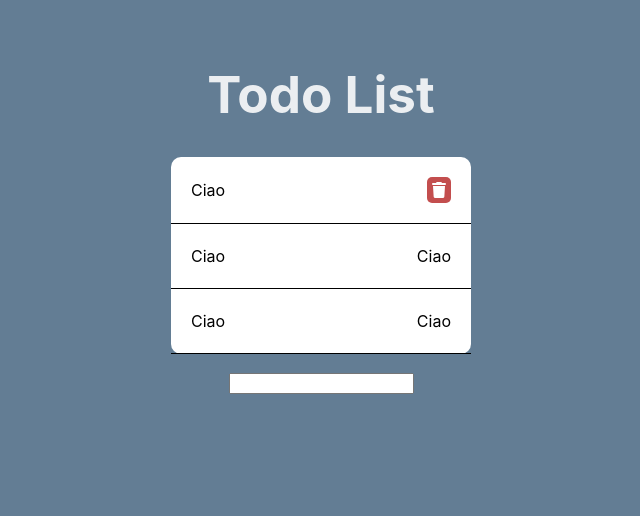
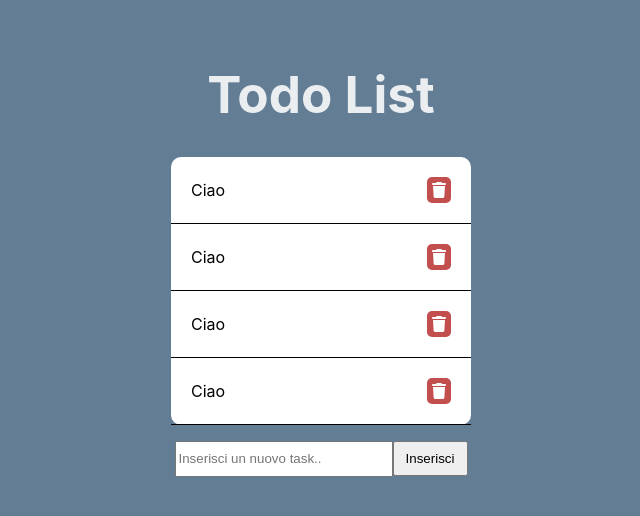
Before and after one commit to GianbaBotassi/php-todo-list-json, a Vue app: page / in a window 1280 px wide. Shown: the top 516 px of the page, without its empty margins (319-959 px from the left). Built offline with nearby package versions, Linux system fonts and the light colour scheme; no server answers.

Commit message:
Problem with axios CORS

```diff
--- a/src/App.vue
+++ b/src/App.vue
@@ -1,61 +1,42 @@
 <script >
+
+import axios from 'axios';
+
+export default {
+  data() {
+    return {
+      // urlPHP: "http://localhost/index.php",
+      tasks: [],
+      // headers: "'Content-Type': 'multipart/form-data'"
+    }
+  },
+  mounted() {
+    axios.get('http://localhost/index.php')
+      .then(response => {
+        console.log(response.data);
+      })
+  }
+}
 </script>
+
+
 
 <template>
   <h1>Todo List</h1>
   <ul class="container">
-    <li>
+    <li v-for="ciao in 4">
       <span>Ciao</span>
       <i class="fa-solid fa-trash"></i>
     </li>
-    <li>
-      <span>Ciao</span>
-      <span>Ciao</span>
-    </li>
-    <li>
-      <span>Ciao</span>
-      <span>Ciao</span>
-    </li>
+
   </ul>
   <form>
 
-    <input type="text" name="new" id="">
+    <input type="text" name="newtask" id="newtask" placeholder="Inserisci un nuovo task..">
+    <input type="submit" value="Inserisci">
+
 
   </form>
 </template>
 
-<style>
-.container {
-  background-color: white;
-  width: 300px;
-  border-radius: 10px;
-  color: black;
-}
-
-ul {
-  list-style: none;
-  text-align: left;
-  padding: 0;
-
-}
-
-li {
-  padding: 20px;
-  border-bottom: 1px solid black;
-  display: flex;
-  justify-content: space-between;
-  align-items: center;
-}
-
-i {
-  padding: 5px;
-  background-color: rgb(195, 78, 78);
-  color: white;
-  border-radius: 5px;
-  cursor: pointer;
-}
-
-i:hover {
-  background-color: red;
-}
-</style>
+<style></style>
--- a/src/style.css
+++ b/src/style.css
@@ -3,7 +3,6 @@
   line-height: 1.5;
   font-weight: 400;
 
-  color-scheme: light dark;
   color: rgba(255, 255, 255, 0.87);
   background-color: rgb(99, 125, 148);
 }
@@ -29,3 +28,53 @@ h1 {
   padding: 2rem;
   text-align: center;
 }
+
+/* Style app.vue */
+.container {
+  background-color: white;
+  width: 300px;
+  border-radius: 10px;
+  color: black;
+}
+
+ul {
+  list-style: none;
+  text-align: left;
+  padding: 0;
+
+}
+
+li {
+  padding: 20px;
+  border-bottom: 1px solid black;
+  display: flex;
+  justify-content: space-between;
+  align-items: center;
+}
+
+i {
+  padding: 5px;
+  background-color: rgb(195, 78, 78);
+  color: white;
+  border-radius: 5px;
+  cursor: pointer;
+}
+
+i:hover {
+  background-color: red;
+}
+
+form {
+  width: 300px;
+}
+
+form input[type="text"] {
+  width: 70%;
+  height: 30px;
+}
+
+form input[type="submit"] {
+  width: 25%;
+  height: 35px;
+  cursor: pointer;
+}
```
Also changed, not shown: 1 other file (tests, documents, lock files or other folders).
